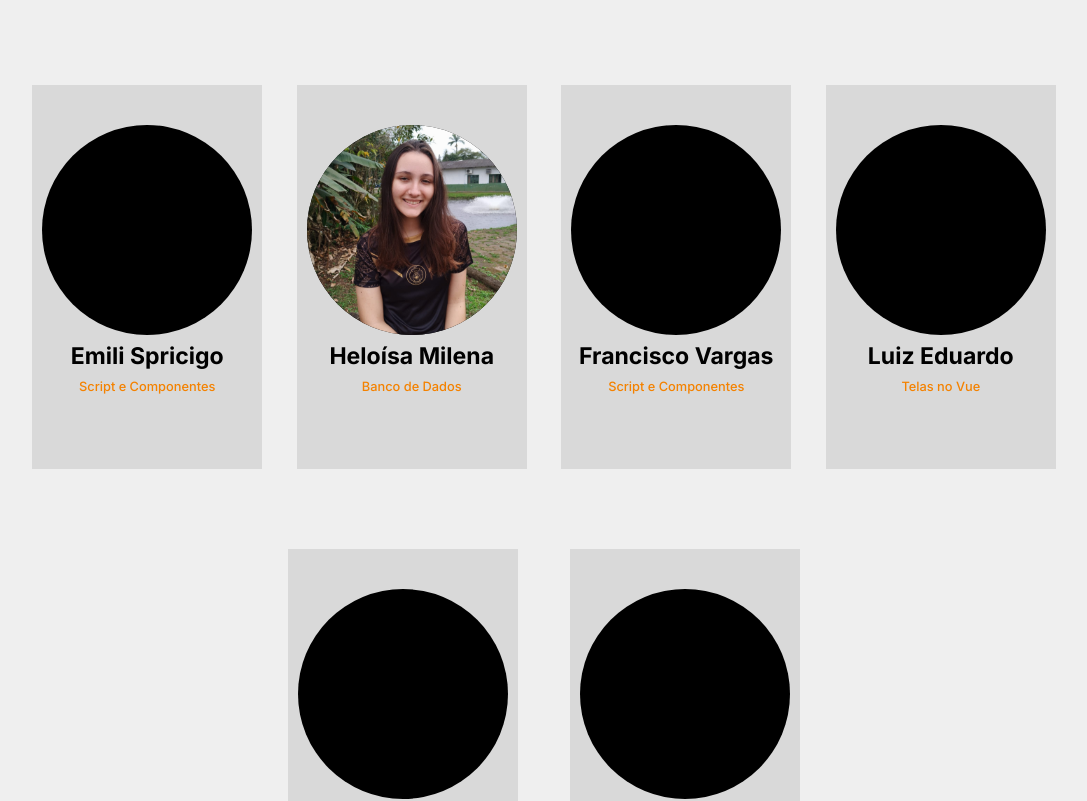
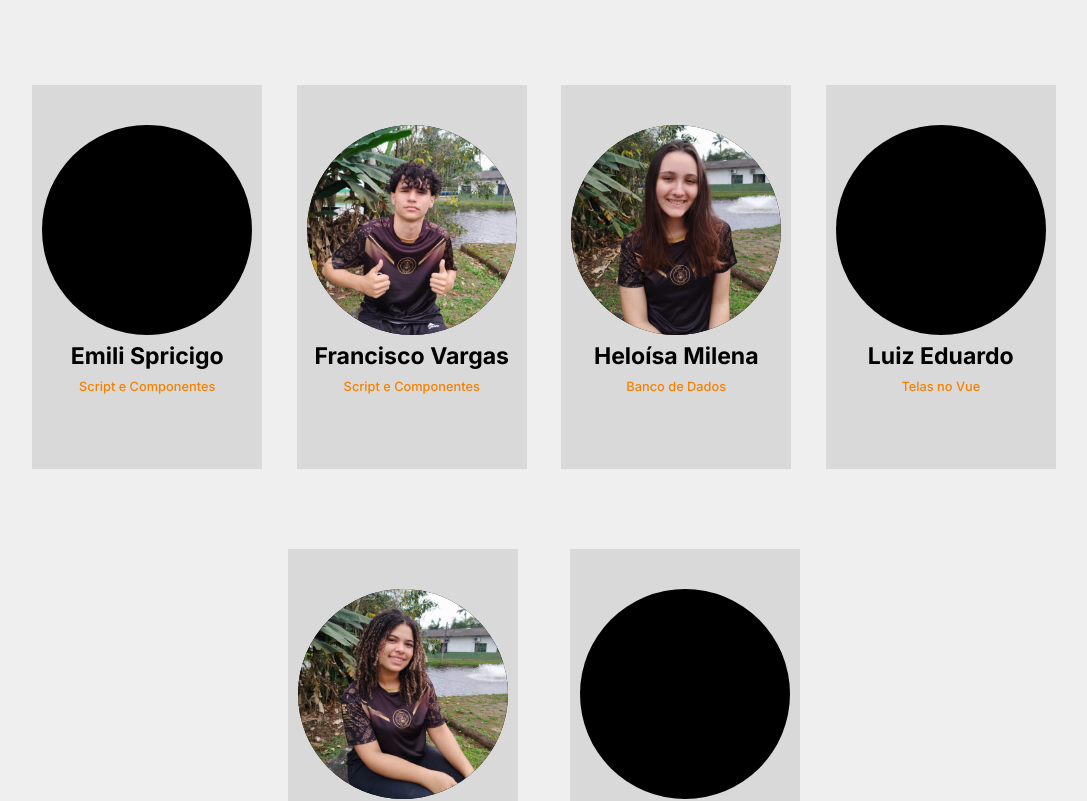
Before and after one commit to spricigom/BeatHub, a Vue app: page /Membros in a window 1280 px wide. Shown: the part 2030-2831 px from the top of the page, without its empty margins (96-1183 px from the left). Built offline with nearby package versions, Linux system fonts and the light colour scheme; a web font is replaced by a local one.

Commit message:
FEAT: pagina membros duas fotos adicionadas

```diff
--- a/src/views/MembrosView.vue
+++ b/src/views/MembrosView.vue
@@ -79,6 +79,17 @@
                         <h6>Script e Componentes</h6>
                     </div>
                 </div>
+
+                <div class="card-pessoa">
+                    <div class="img-pessoa">
+                        <img src="@/assets/vargas.jpeg" alt="">
+                    </div>
+                   <div class="nome_e_funcao-pessoa">
+                        <h2><strong>Francisco Vargas</strong></h2>
+                        <h6>Script e Componentes</h6>
+                   </div>
+                </div>
+
                 <div class="card-pessoa">
                     <div class="img-pessoa">
                         <img src="@/assets/helo.jpeg" alt="">
@@ -88,15 +99,7 @@
                         <h6>Banco de Dados</h6>
                    </div>
                 </div>
-                <div class="card-pessoa">
-                    <div class="img-pessoa">
 
-                    </div>
-                   <div class="nome_e_funcao-pessoa">
-                        <h2><strong>Francisco Vargas</strong></h2>
-                        <h6>Script e Componentes</h6>
-                   </div>
-                </div>
                 <div class="card-pessoa">
                     <div class="img-pessoa">
 
@@ -111,7 +114,7 @@
             <div class="pessoas-baixo">
                 <div class="card-pessoa">
                     <div class="img-pessoa">
-
+                        <img src="@/assets/luna.jpeg" alt="">
                     </div>
                    <div class="nome_e_funcao-pessoa">
                         <h2><strong>Luna Bolsoni</strong></h2>
```
Also changed, not shown: src/assets/luna.jpeg (added), src/assets/vargas.jpeg (added).
